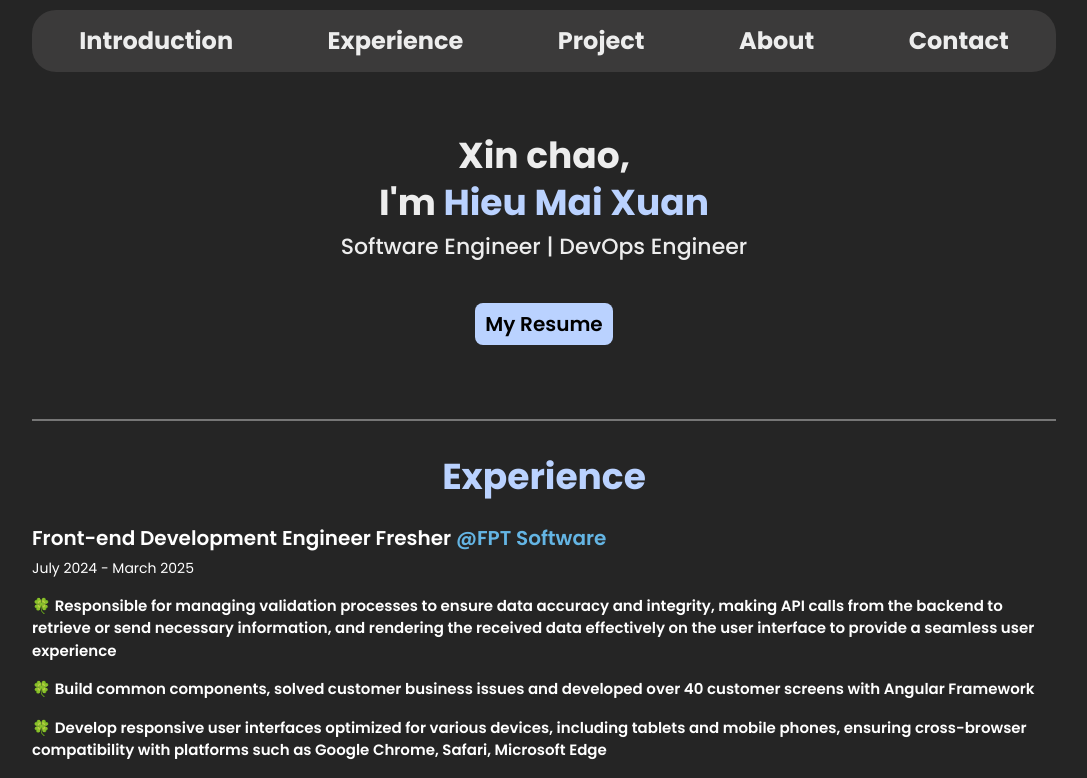
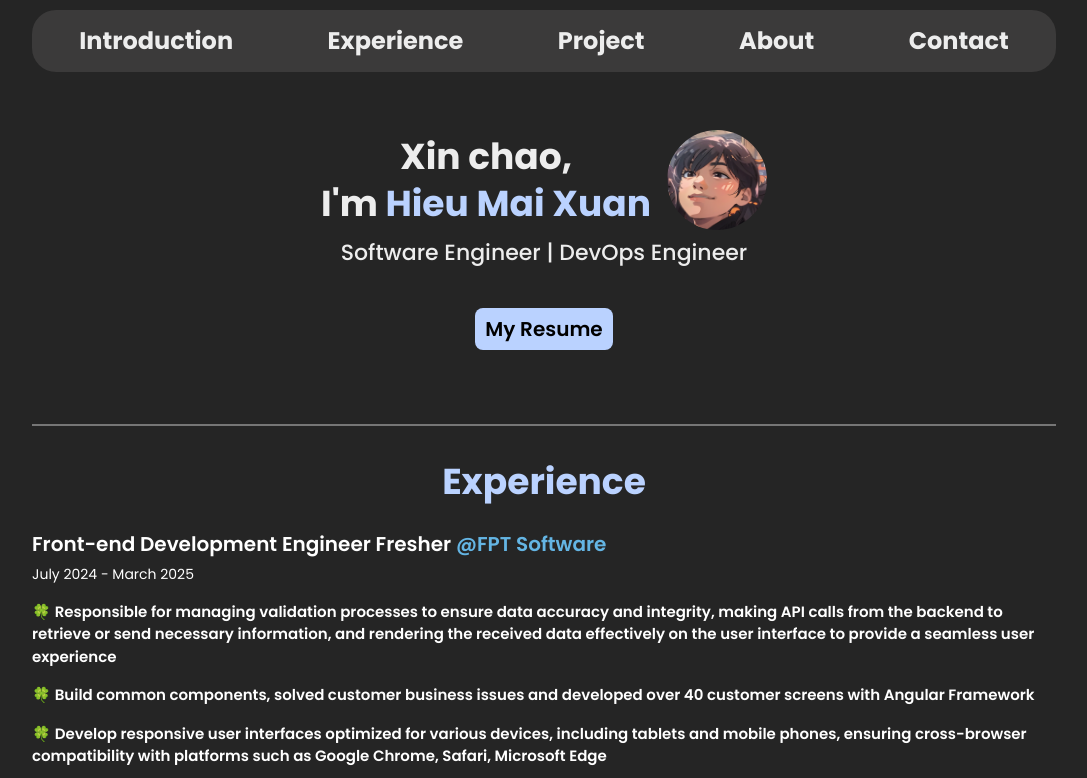
Before and after one commit to hiumx/hiumx.online, a React (Create React App) app: page / in a window 1280 px wide. Shown: the top 778 px of the page, without its empty margins (96-1183 px from the left). Built offline with nearby package versions, Linux system fonts and the light colour scheme.

Commit message:
[RELEASE] Release new version of hiumx.online

```diff
--- a/src/assets/images/index.js
+++ b/src/assets/images/index.js
@@ -5,6 +5,7 @@ const images = {
     bookingHotelFE: require('~/assets/images/booking_hotel_fe_img.png'),
     bookingHotelBE: require('~/assets/images/booking_hotel_be_img.jpg'),
     avatar: require('~/assets/images/avatar_2.jpg'),
+    anime_avatar: require('~/assets/images/anime_avatar.png')
 }
 
 export default images;
--- a/src/components/Introduction/Introduction.js
+++ b/src/components/Introduction/Introduction.js
@@ -1,20 +1,31 @@
 import Button from '../Button/Button';
 import SlideInWhenVisible from '../SlideInWhenVisible/SlideInWhenVisible';
 import './_introduction.scss';
+import images from '~/assets/images';
 
 export default function Introduction() {
     return (
         <div className='introduction__wrapper' name='introduction'>
             <SlideInWhenVisible
+                triggerOnce={false}
                 childrenTop={
-                    <>
-                        <h1>Xin chao,</h1>
-                        <h1>I'm <span>Hieu Mai Xuan</span></h1>
-                    </>
+                    <div className='introduction__overview'>
+                        <div>
+                            <h1>Xin chao,</h1>
+                            <h1>I'm <span>Hieu Mai Xuan</span></h1>
+                        </div>
+                        <img
+                            className='avatar'
+                            src={images.anime_avatar}
+                            alt='avatar-img'
+                            loading='lazy'
+                        />
+                    </div>
                 }
             />
             <div className='introduction__programming__info'>
                 <SlideInWhenVisible
+                    triggerOnce={false}
                     childrenRight={
                         <h3>Software Engineer | DevOps Engineer</h3>
                     }
--- a/src/components/Introduction/_introduction.scss
+++ b/src/components/Introduction/_introduction.scss
@@ -1,4 +1,5 @@
-.introduction__wrapper {
+.introduction {
+    &__wrapper {
         position: relative;
         text-align: center;
         color: var(--primary-color);
@@ -19,3 +20,17 @@
             color: var(--secondary-color);
         }
     }
+
+    &__overview {
+        display: flex;
+        align-items: center;
+        justify-content: center;
+        gap: 16px;
+
+        .avatar {
+            width: 100px;
+            height: 100px;
+            border-radius: 50%;
+        }
+    }
+}
--- a/src/components/SlideInWhenVisible/SlideInWhenVisible.jsx
+++ b/src/components/SlideInWhenVisible/SlideInWhenVisible.jsx
@@ -3,9 +3,9 @@ import React from 'react';
 import { useInView } from 'react-intersection-observer';
 import { motion } from 'framer-motion';
 
-const SlideInWhenVisible = ({ childrenTop, childrenBottom, childrenRight }) => {
+const SlideInWhenVisible = ({ childrenTop, childrenBottom, childrenRight, triggerOnce = true }) => {
     const { ref, inView } = useInView({
-        triggerOnce: true,   // only animate the first time it comes into view
+        triggerOnce: triggerOnce,   // only animate the first time it comes into view
         threshold: 0.1,       // how much of it needs to be visible
     });
 
```
Also changed, not shown: src/assets/images/anime_avatar.png (added). Lines whose indentation alone changed are shown as unchanged.
